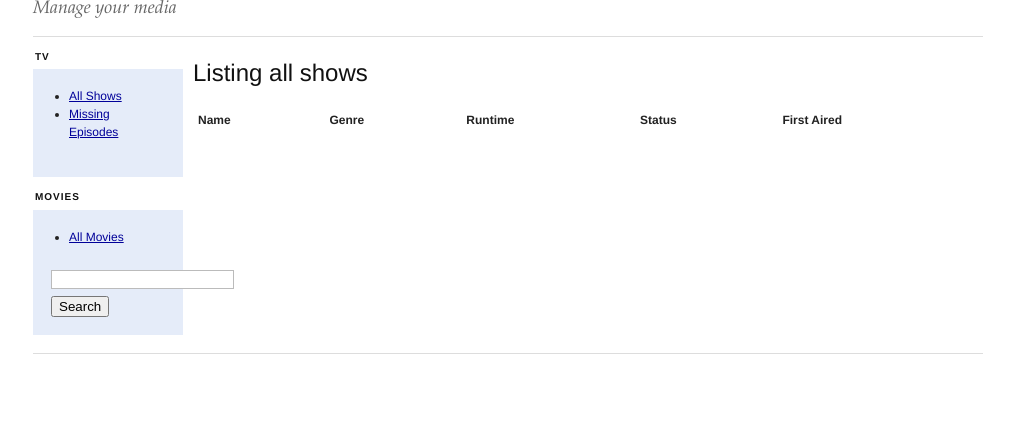
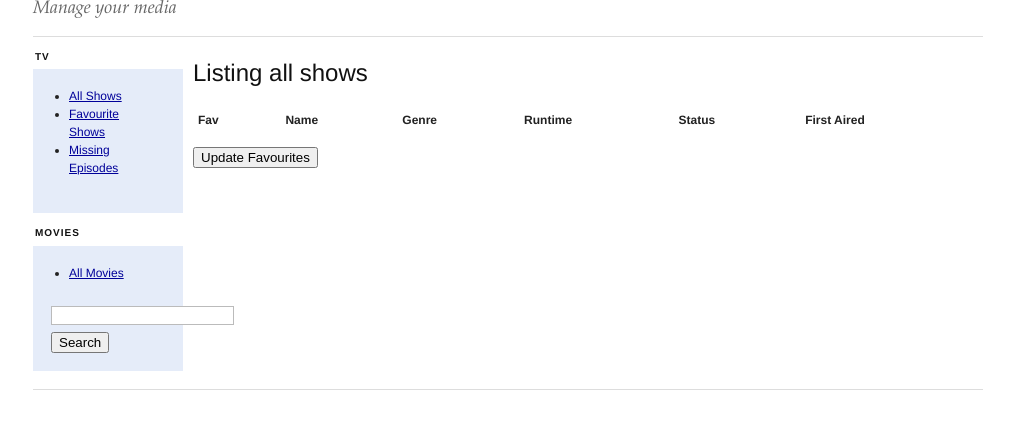
Before and after one commit to msespaz/medianav, a Django app: template server/tv/templates/shows_list.html in a window 1280 px wide. Shown: the part 54-483 px from the top of the page, without its empty margins (132-1146 px from the left). Run offline with Django 3.2, Linux system fonts and the light colour scheme; the template is opened without the code that fills it, so the values that code supplies are empty; some libraries are stand-ins or nearby versions.

Commit message:
Per user TV Show favourites added

```diff
--- a/server/mnav/templates/base.html
+++ b/server/mnav/templates/base.html
@@ -37,6 +37,7 @@
                 <div class="box">
                     <ul>
                         <li><a href="{% url tv.views.shows_list %}">All Shows</a></li>
+                        <li><a href="{% url tv.views.favourite_list %}">Favourite Shows</a></li>
                         <li><a href="{% url tv.views.missing_episodes %}">Missing Episodes</a></li>
                     </ul>
                 </div>
--- a/server/tv/templates/shows_list.html
+++ b/server/tv/templates/shows_list.html
@@ -4,8 +4,10 @@
 
 {% block content %}
 <h2>Listing all shows</h2>
+<form method="post">
 <table>
     <tr>
+        <th align=left>Fav</th>
         <th align=left>Name</th>
         <th align=left>Genre</th>
         <th align=left>Runtime</th>
@@ -14,6 +16,7 @@
     </tr>
 {% for show in shows %}
     <tr class="{% cycle 'odd' 'even' %}">
+        <td><input type="checkbox" name="fav" value="{{show.id}}" {% if show.is_fav %}checked{% endif %} /></td>
         <td><a href="{% url tv.views.show_detail show_id=show.id %}">{{ show.name }}</a></td>
         <td>{{ show.genre }}</td>
         <td>{{ show.runtime }}</td>
@@ -22,4 +25,6 @@
     </tr>
 {% endfor %}
 </table>
+<input type="Submit" value="Update Favourites" />
+</form>
 {% endblock %}
--- a/server/tv/urls.py
+++ b/server/tv/urls.py
@@ -2,6 +2,7 @@ from django.conf.urls.defaults import *
 
 urlpatterns = patterns('tv.views',
     (r'^$', 'shows_list'),
+    (r'^favourite/$', 'favourite_list'),
     (r'^show/(?P<show_id>\d+)/$', 'show_detail'),
     (r'^episode/(?P<episode_id>\d+)/$', 'episode_detail'),
     (r'^missing/$', 'missing_episodes'),
```
Also changed, not shown: server/tv/views.py (+21 -1 lines).
